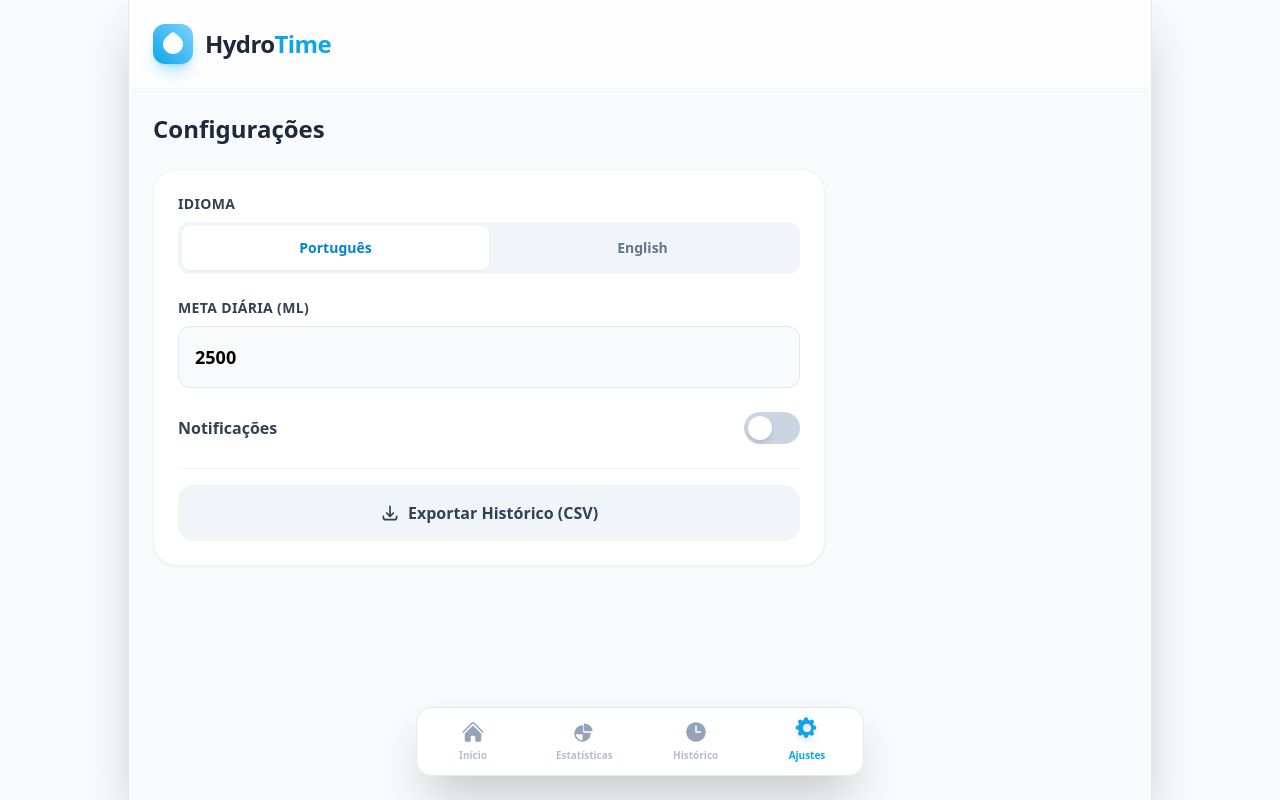
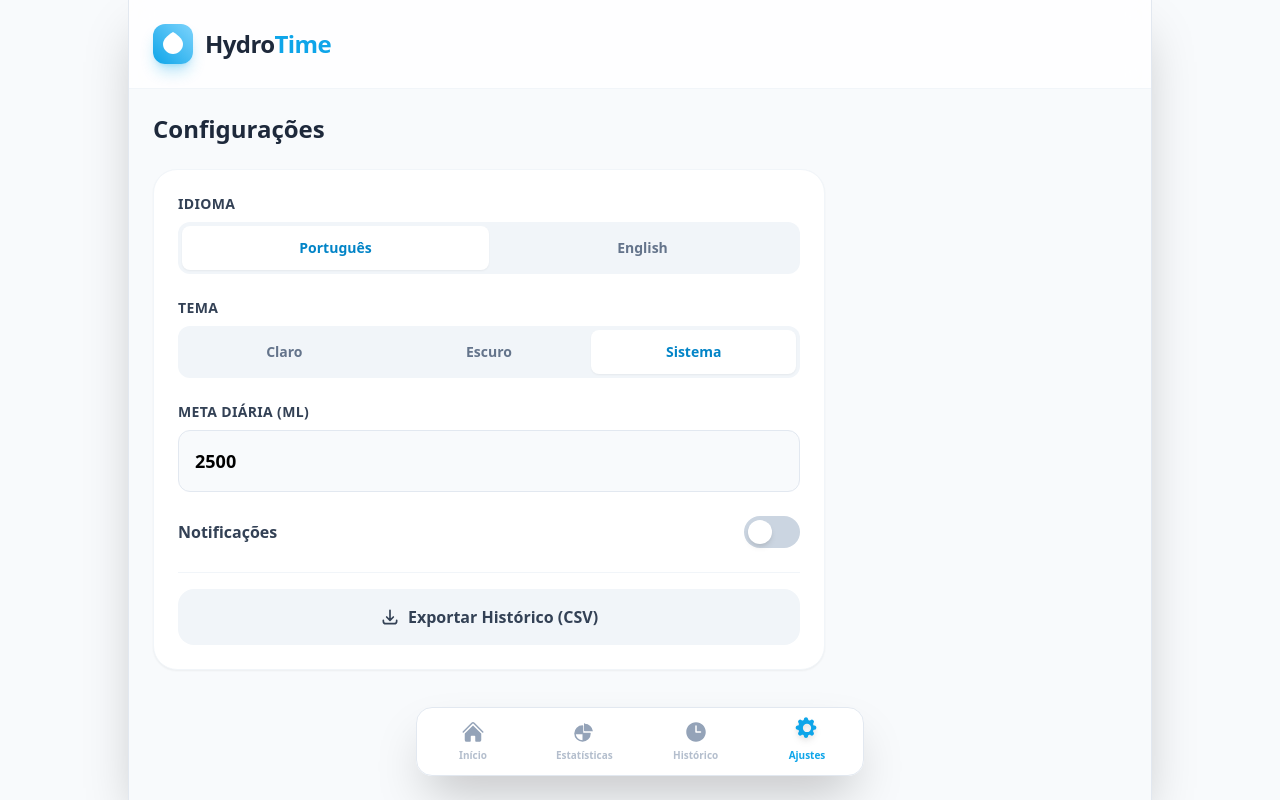
Before and after one commit to abelaguiar/hydro-time, a React (Vite) app: page / in a window 1280 px wide. Both pictures are taken after a click on the button "Ajustes". Built offline with nearby package versions, Linux system fonts and the light colour scheme.

Commit message:
feat: Add theme switching functionality
Implements a theme selection feature allowing users to choose between light, dark, or system default themes. Updates Tailwind CSS configuration and adds logic to apply the selected theme dynamically. Includes new translation keys for theme options.

```diff
--- a/App.tsx
+++ b/App.tsx
@@ -1,5 +1,5 @@
 import React, { useState, useEffect, useCallback } from 'react';
-import { IntakeLog, UserSettings, AppView, Language } from './types';
+import { IntakeLog, UserSettings, AppView, Language, Theme } from './types';
 import { getLogs, saveLogs, getSettings, saveSettings } from './utils/storage';
 import { exportToCSV } from './utils/csv';
 import { QUICK_ADD_AMOUNTS, TRANSLATIONS, DEFAULT_SETTINGS } from './constants';
@@ -26,6 +26,32 @@ function App() {
   useEffect(() => {
     saveSettings(settings);
   }, [settings]);
+
+  // Handle Theme Change
+  useEffect(() => {
+    const root = window.document.documentElement;
+    const applyTheme = () => {
+      const isDark = settings.theme === 'dark' ||
+        (settings.theme === 'system' && window.matchMedia('(prefers-color-scheme: dark)').matches);
+
+      if (isDark) {
+        root.classList.add('dark');
+      } else {
+        root.classList.remove('dark');
+      }
+    };
+
+    applyTheme();
+
+    // Listener for system changes if mode is 'system'
+    const mediaQuery = window.matchMedia('(prefers-color-scheme: dark)');
+    const handleChange = () => {
+      if (settings.theme === 'system') applyTheme();
+    };
+
+    mediaQuery.addEventListener('change', handleChange);
+    return () => mediaQuery.removeEventListener('change', handleChange);
+  }, [settings.theme]);
 
   // Helper for translations
   const t = TRANSLATIONS[settings.language] || TRANSLATIONS['pt-BR'];
@@ -85,14 +111,6 @@ function App() {
     }
   };
 
-  const toggleLanguage = () => {
-    setSettings(prev => ({
-      ...prev,
-      language: prev.language === 'en-US' ? 'pt-BR' : 'en-US'
-    }));
-  };
-
-  // Render Functions
   const renderDashboard = () => (
     <div className="animate-fade-in pb-24">
       <div className="grid grid-cols-1 md:grid-cols-2 gap-6">
@@ -237,6 +255,33 @@ function App() {
                className={`flex-1 py-3 rounded-lg text-sm font-bold transition-all ${settings.language === 'en-US' ? 'bg-white dark:bg-slate-700 text-hydro-600 dark:text-white shadow-sm' : 'text-slate-500 dark:text-slate-400 hover:text-slate-700'}`}
              >
                English
+             </button>
+          </div>
+        </div>
+
+        {/* Theme Selector */}
+        <div>
+          <label className="block text-sm font-bold text-slate-700 dark:text-slate-300 mb-2 uppercase tracking-wide">
+            {t.theme}
+          </label>
+          <div className="flex bg-slate-100 dark:bg-slate-900 rounded-xl p-1">
+             <button
+               onClick={() => setSettings({...settings, theme: 'light'})}
+               className={`flex-1 py-3 rounded-lg text-sm font-bold transition-all ${settings.theme === 'light' ? 'bg-white dark:bg-slate-700 text-hydro-600 dark:text-white shadow-sm' : 'text-slate-500 dark:text-slate-400 hover:text-slate-700'}`}
+             >
+               {t.themeLight}
+             </button>
+             <button
+               onClick={() => setSettings({...settings, theme: 'dark'})}
+               className={`flex-1 py-3 rounded-lg text-sm font-bold transition-all ${settings.theme === 'dark' ? 'bg-white dark:bg-slate-700 text-hydro-600 dark:text-white shadow-sm' : 'text-slate-500 dark:text-slate-400 hover:text-slate-700'}`}
+             >
+               {t.themeDark}
+             </button>
+             <button
+               onClick={() => setSettings({...settings, theme: 'system'})}
+               className={`flex-1 py-3 rounded-lg text-sm font-bold transition-all ${settings.theme === 'system' ? 'bg-white dark:bg-slate-700 text-hydro-600 dark:text-white shadow-sm' : 'text-slate-500 dark:text-slate-400 hover:text-slate-700'}`}
+             >
+               {t.themeSystem}
              </button>
           </div>
         </div>
--- a/constants.ts
+++ b/constants.ts
@@ -7,6 +7,7 @@ export const DEFAULT_SETTINGS: UserSettings = {
   reminderIntervalMinutes: 60,
   notificationsEnabled: false,
   language: 'pt-BR',
+  theme: 'system',
 };
 
 export const STORAGE_KEYS = {
@@ -39,6 +40,10 @@ export const TRANSLATIONS = {
     reminderInterval: 'Interval (minutes)',
     exportCsv: 'Export History to CSV',
     language: 'Language',
+    theme: 'Theme',
+    themeLight: 'Light',
+    themeDark: 'Dark',
+    themeSystem: 'System',
     navHome: 'Home',
     navStats: 'Stats',
     navHistory: 'History',
@@ -69,6 +74,10 @@ export const TRANSLATIONS = {
     reminderInterval: 'Intervalo (minutos)',
     exportCsv: 'Exportar Histórico (CSV)',
     language: 'Idioma',
+    theme: 'Tema',
+    themeLight: 'Claro',
+    themeDark: 'Escuro',
+    themeSystem: 'Sistema',
     navHome: 'Início',
     navStats: 'Estatísticas',
     navHistory: 'Histórico',
--- a/index.html
+++ b/index.html
@@ -7,7 +7,7 @@
     <script src="https://cdn.tailwindcss.com"></script>
     <script>
       tailwind.config = {
-        darkMode: 'media',
+        darkMode: 'class',
         theme: {
           extend: {
             colors: {
@@ -33,6 +33,9 @@
         -webkit-tap-highlight-color: transparent;
         background-color: #f0f9ff;
       }
+      .dark body {
+        background-color: #0f172a;
+      }
       @media (prefers-color-scheme: dark) {
         body {
           background-color: #0f172a;
--- a/types.ts
+++ b/types.ts
@@ -6,12 +6,14 @@ export interface IntakeLog {
 }
 
 export type Language = 'en-US' | 'pt-BR';
+export type Theme = 'light' | 'dark' | 'system';
 
 export interface UserSettings {
   dailyGoalMl: number;
   reminderIntervalMinutes: number;
   notificationsEnabled: boolean;
   language: Language;
+  theme: Theme;
 }
 
 export enum AppView {
```
